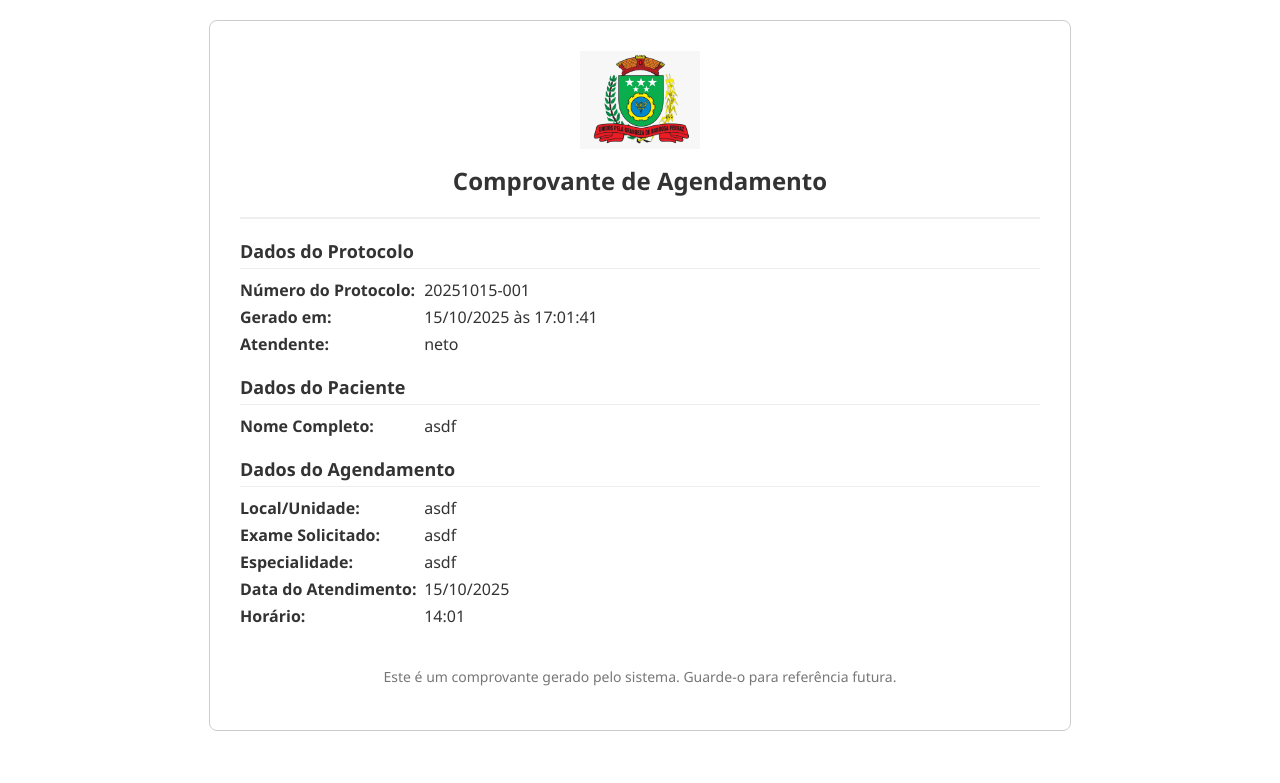
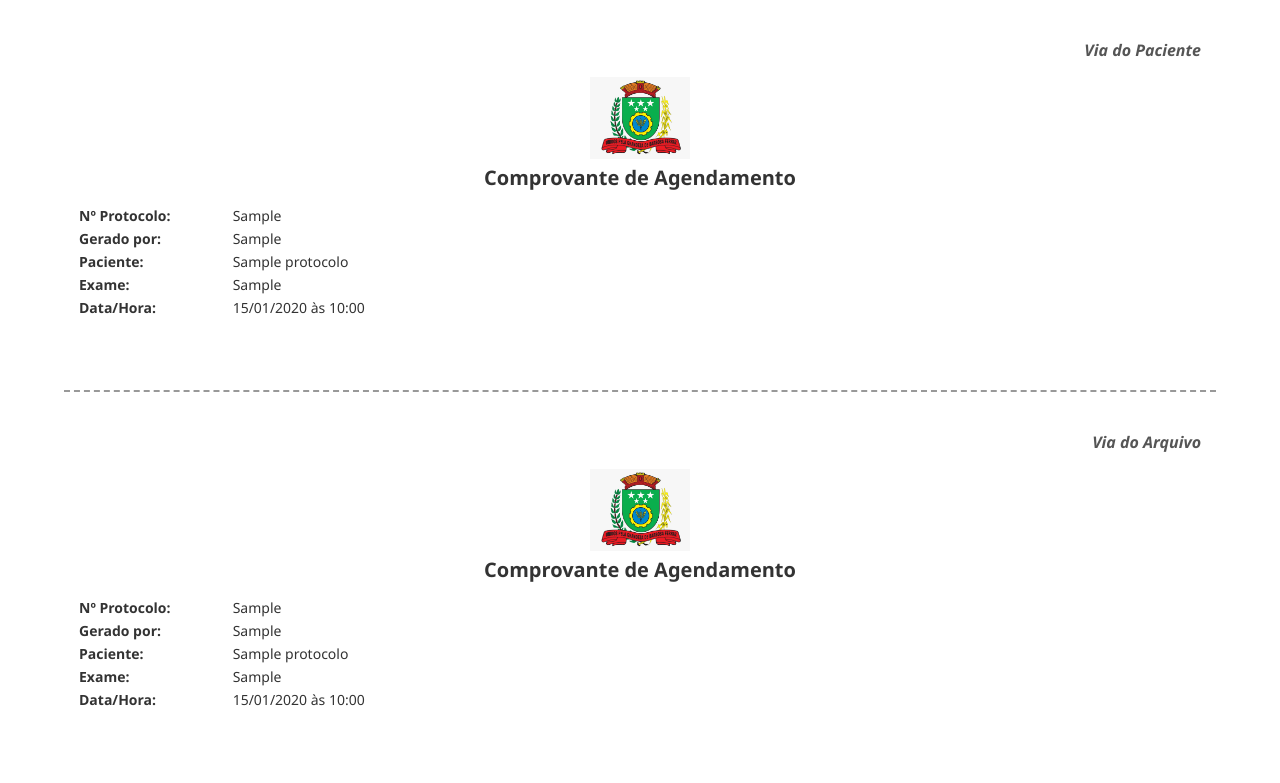
Before and after one commit to wbuim/SistemaProtocolo, a Flask app: page /imprimir/1 in a window 1280 px wide. Shown: the top 783 px of the page. Run offline with Flask 3, Linux system fonts and the light colour scheme; the visitor is signed in with stand-in values (Sample User, id 1); tables that the repository leaves empty hold one stand-in row (values such as "Sample post"); parts of the project's set-up code (start-up, migrations or seed data) failed here and were passed over.

Commit message:
Adiciona nome completo do usuário, logout e impressão em 2 vias

```diff
--- a/app.py
+++ b/app.py
@@ -1,3 +1,5 @@
+# app.py ATUALIZADO
+
 import os
 from flask import Flask, render_template, request, redirect, url_for, session
 from flask_sqlalchemy import SQLAlchemy
@@ -6,16 +8,11 @@ from datetime import datetime
 # --- CONFIGURAÇÃO INICIAL ---
 app = Flask(__name__)
 app.secret_key = 'chave_super_secreta_12345'
-
-# Configuração do Banco de Dados SQLite
-basedir = os.path.abspath(os.path.dirname(__file__))
 app.config['SQLALCHEMY_DATABASE_URI'] = 'sqlite:///' + os.path.join(basedir, 'protocolos.db')
 app.config['SQLALCHEMY_TRACK_MODIFICATIONS'] = False
-
-# Inicializa a extensão do banco de dados
 db = SQLAlchemy(app)
 
-# --- MODELO DO BANCO DE DADOS (A ESTRUTURA DA TABELA) ---
+# --- MODELO DO BANCO DE DADOS ---
 class Protocolo(db.Model):
     id = db.Column(db.Integer, primary_key=True)
     numero_protocolo = db.Column(db.String(100), unique=True, nullable=False)
@@ -28,22 +25,22 @@ class Protocolo(db.Model):
     data_atendimento = db.Column(db.Date, nullable=False)
     hora_atendimento = db.Column(db.Time, nullable=False)
     data_criacao = db.Column(db.DateTime, default=datetime.utcnow)
-
     def __repr__(self):
         return f'<Protocolo {self.numero_protocolo}>'
 
-# --- USUÁRIOS (SIMPLIFICADO) ---
+# --- USUÁRIOS COM NOME COMPLETO ---
+### MUDANÇA 1: Estrutura de usuários agora tem senha e nome completo.
 USUARIOS_CADASTRADOS = {
-    'admin': 'senha123',
-    'neto': 'protocolo',
-    'tuca': 'tuca'
+    'admin': {'password': 'senha123', 'full_name': 'Administrador do Sistema'},
+    'neto':  {'password': 'protocolo', 'full_name': 'Neto Buim'},
+    'tuca':  {'password': 'tuca', 'full_name': 'Tuca da Silva'}
 }
 
 # --- ROTAS DA APLICAÇÃO ---
 @app.route('/')
 def home():
     if 'username' in session:
-        return render_template('protocolo.html', atendente=session['username'])
+        return render_template('protocolo.html', atendente_nome_completo=session['full_name'])
     return redirect(url_for('login_page'))
 
 @app.route('/login', methods=['GET', 'POST'])
@@ -52,8 +49,12 @@ def login_page():
     if request.method == 'POST':
         username_form = request.form['username']
         password_form = request.form['password']
-        if username_form in USUARIOS_CADASTRADOS and USUARIOS_CADASTRADOS[username_form] == password_form:
+
+        ### MUDANÇA 2: A lógica de login agora verifica a senha dentro do dicionário.
+        user_data = USUARIOS_CADASTRADOS.get(username_form)
+        if user_data and user_data['password'] == password_form:
             session['username'] = username_form
+            session['full_name'] = user_data['full_name'] # Guarda o nome completo na sessão
             return redirect(url_for('home'))
         else:
             error = 'Usuário ou senha inválida.'
@@ -61,28 +62,24 @@ def login_page():
 
 @app.route('/logout')
 def logout():
-    session.pop('username', None)
+    session.clear() # Limpa toda a sessão (username e full_name)
     return redirect(url_for('login_page'))
 
 @app.route('/lista')
 def lista_protocolos():
     if 'username' not in session:
         return redirect(url_for('login_page'))
-
     query = request.args.get('busca')
-
     if query:
         protocolos = Protocolo.query.filter(Protocolo.nome_paciente.ilike(f'%{query}%')).order_by(Protocolo.id.desc()).all()
     else:
         protocolos = Protocolo.query.order_by(Protocolo.id.desc()).all()
-
-    return render_template('lista_protocolos.html', todos_protocolos=protocolos)
+    return render_template('lista_protocolos.html', todos_protocolos=protocolos, atendente_nome_completo=session['full_name'])
 
 @app.route('/imprimir/<int:protocolo_id>')
 def imprimir_protocolo(protocolo_id):
     if 'username' not in session:
         return redirect(url_for('login_page'))
-
     protocolo_para_imprimir = Protocolo.query.get_or_404(protocolo_id)
     return render_template('impressao.html', protocolo=protocolo_para_imprimir)
 
@@ -91,14 +88,11 @@ def salvar_protocolo():
     if 'username' not in session:
         return redirect(url_for('login_page'))
 
-    # Gerar o número do protocolo
     hoje = datetime.now().strftime('%Y%m%d')
     ultimo_protocolo = Protocolo.query.filter(Protocolo.numero_protocolo.like(f"{hoje}-%")).order_by(Protocolo.id.desc()).first()
-
     novo_num = int(ultimo_protocolo.numero_protocolo.split('-')[1]) + 1 if ultimo_protocolo else 1
     novo_protocolo_num = f"{hoje}-{novo_num:03d}"
 
-    # Criar o novo registro
     novo_protocolo = Protocolo(
         numero_protocolo=novo_protocolo_num,
         nome_paciente=request.form['nome_paciente'],
@@ -106,16 +100,13 @@ def salvar_protocolo():
         medico_solicitante=request.form['medico_solicitante'],
         exame_solicitado=request.form['exame_solicitado'],
         especialidade_solicitada=request.form['especialidade_solicitada'],
-        atendente=session['username'],
+        ### MUDANÇA 3: Salva o nome completo do atendente no banco de dados.
+        atendente=session['full_name'],
         data_atendimento=datetime.strptime(request.form['data_atendimento'], '%Y-%m-%d').date(),
         hora_atendimento=datetime.strptime(request.form['horario_atendimento'], '%H:%M').time()
     )
-
-    # Salvar no banco de dados
     db.session.add(novo_protocolo)
     db.session.commit()
-
-    # Redirecionar para a impressão
     return redirect(url_for('imprimir_protocolo', protocolo_id=novo_protocolo.id))
 
 # --- INICIALIZAÇÃO DO SERVIDOR ---
--- a/templates/impressao.html
+++ b/templates/impressao.html
@@ -2,102 +2,70 @@
 <html lang="pt-br">
 <head>
     <meta charset="UTF-8">
-    <title>Protocolo de Atendimento - {{ protocolo.numero_protocolo }}</title>
+    <title>Protocolo - {{ protocolo.numero_protocolo }}</title>
     <style>
-        body {
-            font-family: 'Segoe UI', Tahoma, Geneva, Verdana, sans-serif;
-            color: #333;
-            margin: 20px;
+        body { font-family: 'Segoe UI', Tahoma, Geneva, Verdana, sans-serif; color: #333; margin: 0; padding: 0; }
+        .via {
+            width: 90%;
+            height: 48vh; /* Ocupa pouco menos da metade da altura da página */
+            margin: 1vh auto;
+            padding: 15px;
+            box-sizing: border-box;
+            position: relative;
         }
-        .protocolo-container {
-            max-width: 800px;
-            margin: auto;
-            border: 1px solid #ccc;
-            padding: 30px;
-            border-radius: 8px;
+        .via.corte {
+            border-bottom: 2px dashed #999; /* Linha pontilhada para cortar */
         }
-        .header {
-            text-align: center;
-            border-bottom: 2px solid #eee;
-            padding-bottom: 20px;
-            margin-bottom: 20px;
-        }
-        .header img {
-            max-width: 120px;
-            margin-bottom: 10px;
-        }
-        .header h2 {
-            margin: 0;
-            font-size: 24px;
-        }
-        .info-section {
-            margin-bottom: 20px;
-        }
+        .header { text-align: center; margin-bottom: 15px; }
+        .header img { max-width: 100px; }
+        .header h2 { margin: 0; font-size: 20px; }
         .info-section h3 {
             border-bottom: 1px solid #eee;
             padding-bottom: 5px;
-            margin-bottom: 10px;
-            font-size: 18px;
-        }
-        .info-section p {
-            margin: 5px 0;
+            margin-bottom: 8px;
             font-size: 16px;
         }
-        .info-section strong {
-            display: inline-block;
-            width: 180px; /* Alinha os valores */
-        }
-        .footer {
-            text-align: center;
-            margin-top: 40px;
-            font-size: 14px;
-            color: #777;
-        }
-
-        /* Estilos para impressão */
+        .info-section p { margin: 4px 0; font-size: 14px; }
+        .info-section strong { display: inline-block; width: 150px; }
+        .titulo-via { text-align: right; font-weight: bold; font-style: italic; color: #555; }
         @media print {
-            body { margin: 0; }
-            .protocolo-container { border: none; box-shadow: none; }
+            body { margin: 0; padding: 0; }
+            .via { border: none; width: 100%; margin: 0; padding: 20px; height: 49vh; }
+            .via.corte { border-bottom: 2px dashed #999; }
         }
     </style>
 </head>
 <body>
-    <div class="protocolo-container">
+    <div class="via corte">
+        <p class="titulo-via">Via do Paciente</p>
         <div class="header">
-            <img src="{{ url_for('static', filename='images/brasao.png') }}" alt="Brasão da Prefeitura">
+            <img src="{{ url_for('static', filename='images/brasao.png') }}" alt="Brasão">
             <h2>Comprovante de Agendamento</h2>
         </div>
-
         <div class="info-section">
-            <h3>Dados do Protocolo</h3>
-            <p><strong>Número do Protocolo:</strong> {{ protocolo.numero_protocolo }}</p>
-            <p><strong>Gerado em:</strong> {{ protocolo.data_criacao.strftime('%d/%m/%Y às %H:%M:%S') }}</p>
-            <p><strong>Atendente:</strong> {{ protocolo.atendente }}</p>
-        </div>
-
-        <div class="info-section">
-            <h3>Dados do Paciente</h3>
-            <p><strong>Nome Completo:</strong> {{ protocolo.nome_paciente }}</p>
-        </div>
-
-        <div class="info-section">
-            <h3>Dados do Agendamento</h3>
-            <p><strong>Local/Unidade:</strong> {{ protocolo.local_unidade }}</p>
-            <p><strong>Exame Solicitado:</strong> {{ protocolo.exame_solicitado }}</p>
-            <p><strong>Especialidade:</strong> {{ protocolo.especialidade_solicitada }}</p>
-            <p><strong>Data do Atendimento:</strong> {{ protocolo.data_atendimento.strftime('%d/%m/%Y') }}</p>
-            <p><strong>Horário:</strong> {{ protocolo.hora_atendimento.strftime('%H:%M') }}</p>
-        </div>
-
-        <div class="footer">
-            <p>Este é um comprovante gerado pelo sistema. Guarde-o para referência futura.</p>
+            <p><strong>Nº Protocolo:</strong> {{ protocolo.numero_protocolo }}</p>
+            <p><strong>Gerado por:</strong> {{ protocolo.atendente }}</p>
+            <p><strong>Paciente:</strong> {{ protocolo.nome_paciente }}</p>
+            <p><strong>Exame:</strong> {{ protocolo.exame_solicitado }}</p>
+            <p><strong>Data/Hora:</strong> {{ protocolo.data_atendimento.strftime('%d/%m/%Y') }} às {{ protocolo.hora_atendimento.strftime('%H:%M') }}</p>
         </div>
     </div>
 
-    <script>
-        window.onload = function() {
-            window.print();
-        };
-    </script>
+    <div class="via">
+        <p class="titulo-via">Via do Arquivo</p>
+        <div class="header">
+            <img src="{{ url_for('static', filename='images/brasao.png') }}" alt="Brasão">
+            <h2>Comprovante de Agendamento</h2>
+        </div>
+        <div class="info-section">
+            <p><strong>Nº Protocolo:</strong> {{ protocolo.numero_protocolo }}</p>
+            <p><strong>Gerado por:</strong> {{ protocolo.atendente }}</p>
+            <p><strong>Paciente:</strong> {{ protocolo.nome_paciente }}</p>
+            <p><strong>Exame:</strong> {{ protocolo.exame_solicitado }}</p>
+            <p><strong>Data/Hora:</strong> {{ protocolo.data_atendimento.strftime('%d/%m/%Y') }} às {{ protocolo.hora_atendimento.strftime('%H:%M') }}</p>
+        </div>
+    </div>
+
+    <script> window.onload = function() { window.print(); }; </script>
 </body>
 </html>
```
Also changed, not shown: templates/protocolo.html (+32 -41 lines).
